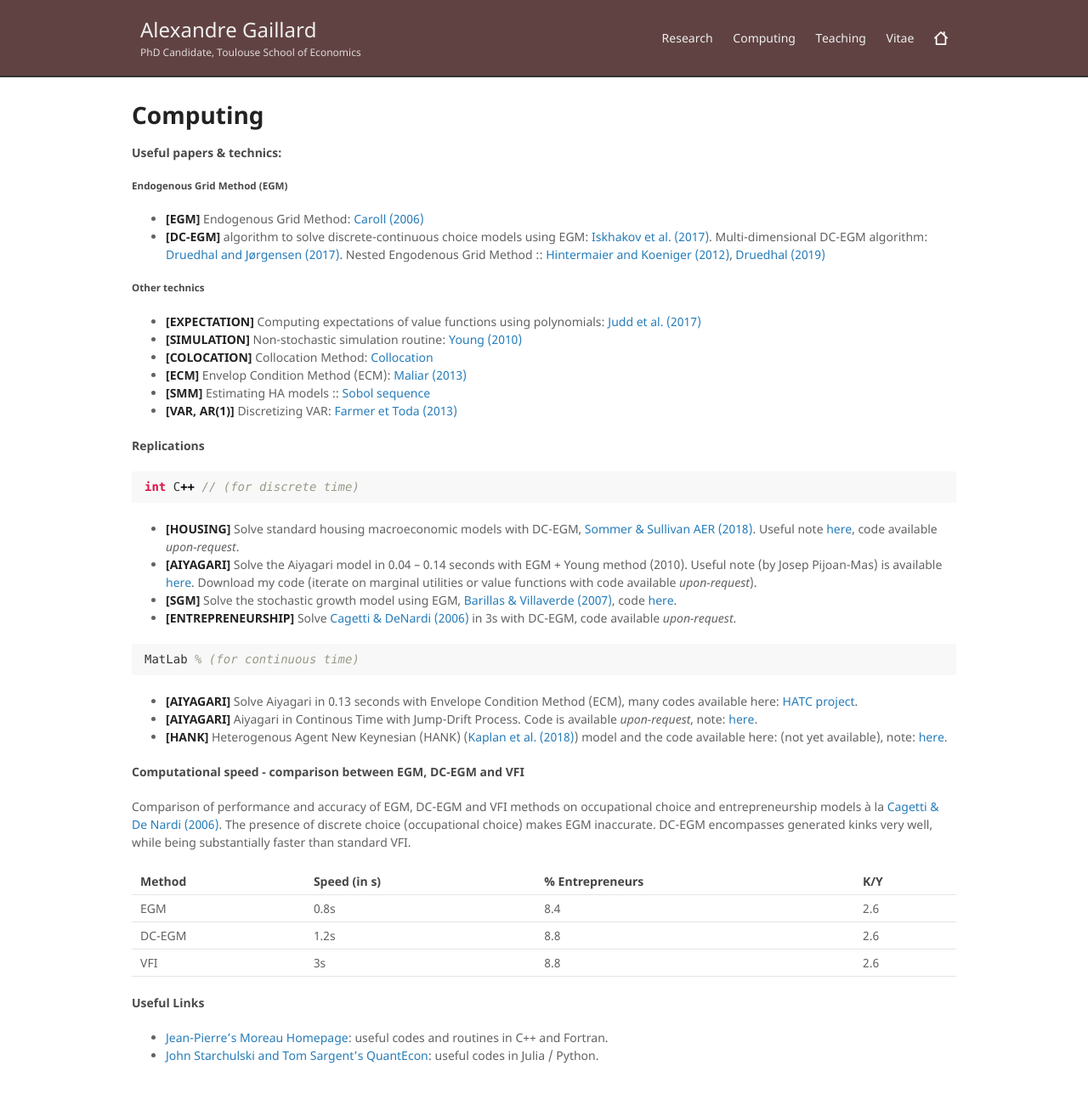
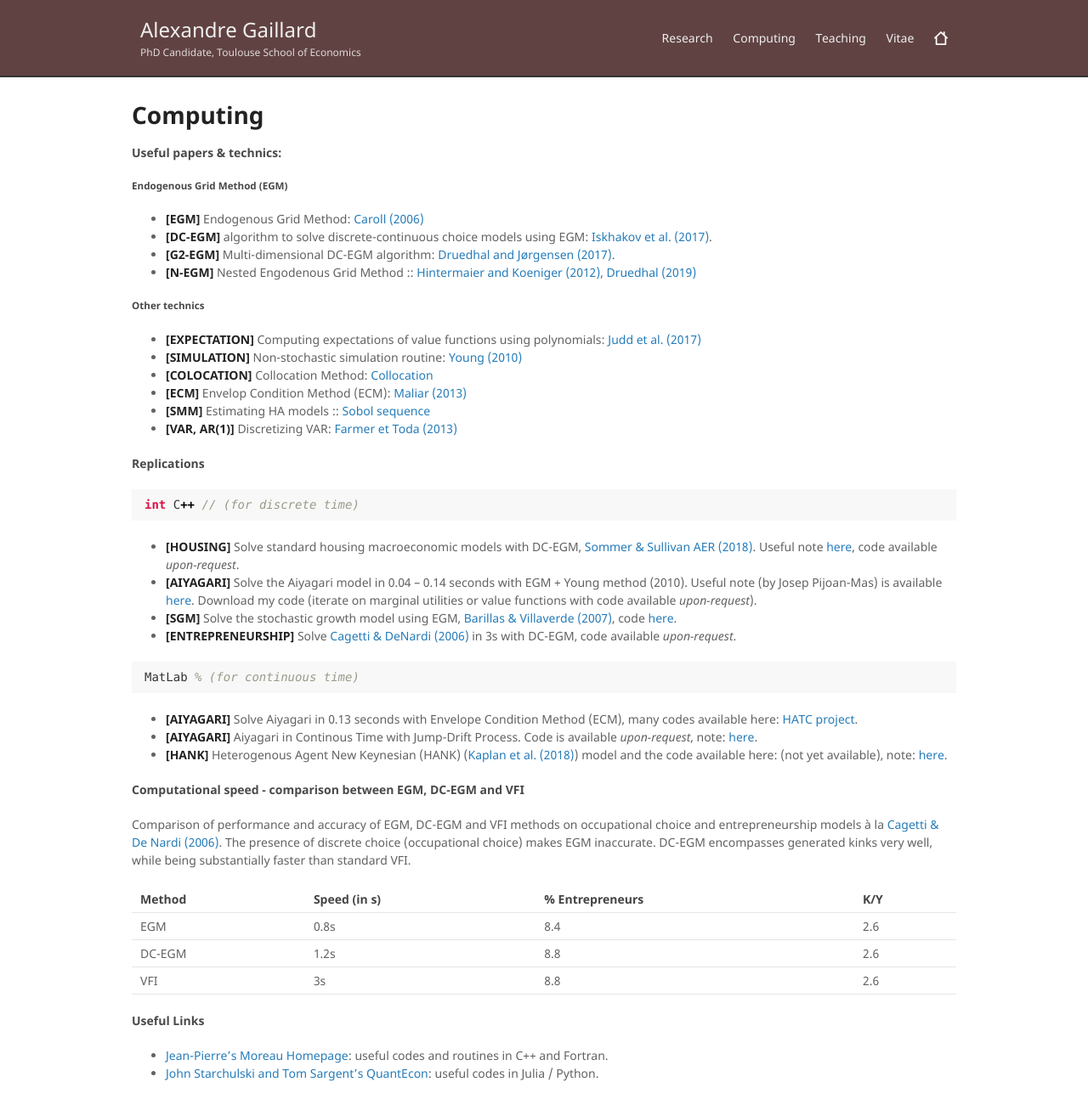
Before and after one commit to AGaillardTSE/AGaillardTSE.github.io, a Jekyll site: the page built from computing.md, in a window 1280 px wide. Shown: the whole page at 85% size. Built offline with Jekyll 4.4.1, drawn with Linux system fonts in a browser that asks for light colours; our own code applies the rules of GitHub Pages for plain Markdown files; before the commit the page ends 1273 px from its top, so only the background shows below that.

Commit message:
Update computing.md

```diff
--- a/computing.md
+++ b/computing.md
@@ -8,7 +8,9 @@ layout: page
 #### Useful papers & technics:
 ##### Endogenous Grid Method (EGM)
  - **[EGM]** Endogenous Grid Method: [Caroll (2006)](http://pages.stern.nyu.edu/~dbackus/Computation/Carroll%20endog%20grid%20EL%2006.pdf)
- - **[DC-EGM]** algorithm to solve discrete-continuous choice models using EGM: [Iskhakov et al. (2017)](https://onlinelibrary.wiley.com/doi/abs/10.3982/QE643). Multi-dimensional DC-EGM algorithm: [Druedhal and Jørgensen (2017)](https://www.sciencedirect.com/science/article/pii/S0165188916301920). Nested Engodenous Grid Method :: [Hintermaier and Koeniger (2012)](https://hal.archives-ouvertes.fr/hal-00732758/document), [Druedhal (2019)](http://web.econ.ku.dk/druedahl/papers/2019_NEGM.pdf)
+ - **[DC-EGM]** algorithm to solve discrete-continuous choice models using EGM: [Iskhakov et al. (2017)](https://onlinelibrary.wiley.com/doi/abs/10.3982/QE643).
+ - **[G2-EGM]** Multi-dimensional DC-EGM algorithm: [Druedhal and Jørgensen (2017)](https://www.sciencedirect.com/science/article/pii/S0165188916301920).
+ - **[N-EGM]** Nested Engodenous Grid Method :: [Hintermaier and Koeniger (2012)](https://hal.archives-ouvertes.fr/hal-00732758/document), [Druedhal (2019)](http://web.econ.ku.dk/druedahl/papers/2019_NEGM.pdf)
 
 ##### Other technics
 
```
